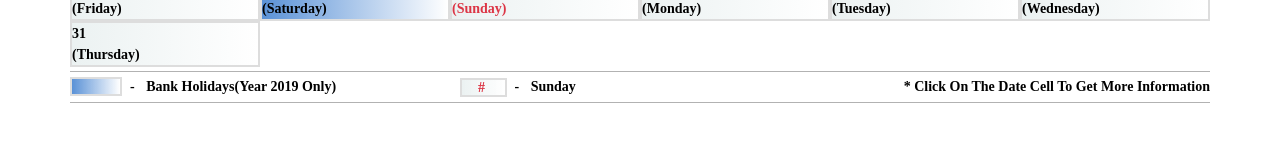
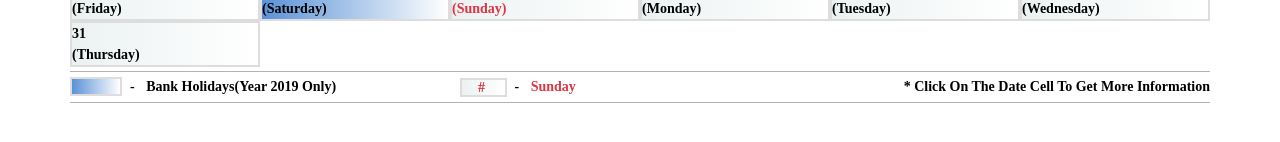
Before and after one commit to neerajlk/angular_calendar, an Angular app: page / in a window 1280 px wide. Shown: the part 318-460 px from the top of the page. Built offline with nearby package versions, Linux system fonts and the light colour scheme.

Commit message:
text-color of legend

```diff
--- a/src/app/app.component.html
+++ b/src/app/app.component.html
@@ -54,7 +54,7 @@
        #
       </span>
       <span class="px-2"> - </span>
-      <label class="my-0">Sunday</label>
+      <label class="my-0 text-danger">Sunday</label>
     </div>
     <div class="col align-self-center align-middle">
       <label class="my-0 text-right float-right">* Click On The Date Cell To Get More Information</label>
```
